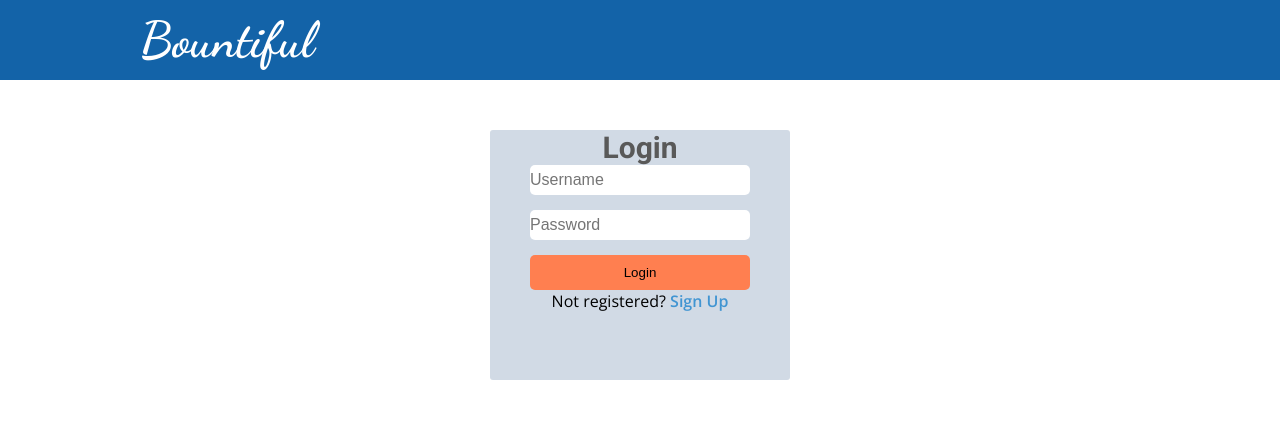
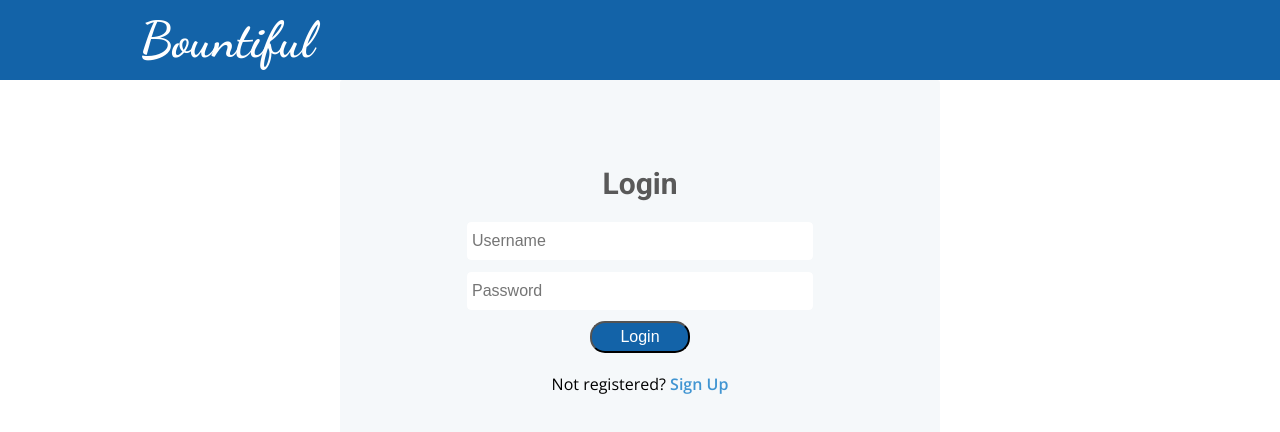
Before and after one commit to TheDeterminator/frontend, a React (Create React App) app: page /login in a window 1280 px wide. Shown: the top 432 px of the page. Built offline with nearby package versions, Linux system fonts and the light colour scheme; no server answers.

Commit message:
Refactor Login page with new Form style component

```diff
--- a/src/components/LoginModal.js
+++ b/src/components/LoginModal.js
@@ -4,30 +4,21 @@ import { connect } from 'react-redux';
 import { login, getCoordUser } from '../actions';
 import {Redirect} from 'react-router-dom';
 
+import theme from '../design/theme';
+import Form from '../design/Form';
+import Button from '../design/Button';
+
 const LoginContainer = styled.div`
-  width: 300px;
-  height: 250px;
-  background-color: #D1DAE5;
-  border-radius: 3px;
+  width: 90%;
+  max-width: 600px;
+  height: 400px;
   display: flex;
   flex-direction: column;
+  justify-content: center;
   align-items: center;
-  margin: 50px auto;
-`
-const Input = styled.input`
-  font-size: 16px;
-  border: none;
-  border-radius: 5px;
-  width: 220px;
-  height: 30px;
-  margin-bottom: 15px;
-`
-const LoginButton = styled.button`
-  width: 220px;
-  height: 35px;
-  border-radius: 5px;
-  background-color: #FF7F50;
-  border: none;
+  background-color: ${theme.color.primaryBgShading};
+  border-radius: 3px;
+  margin: 0 auto;
 `
 
 class LoginModal extends React.Component {
@@ -72,11 +63,11 @@ class LoginModal extends React.Component {
     return (
       <LoginContainer>
         <h1>Login</h1>
-        <form onSubmit={this.loginHandler} method='POST'>
-          <Input onChange={this.changeHandler} placeholder='Username' name='username' value={this.state.credentials.username}/>
-          <Input onChange={this.changeHandler} placeholder='Password' type='password' name='password' value={this.state.credentials.password}/>
-          <LoginButton type='submit'>Login</LoginButton>
-        </form>
+        <Form onSubmit={this.loginHandler} method='POST'>
+          <input onChange={this.changeHandler} placeholder='Username' name='username' value={this.state.credentials.username}/>
+          <input onChange={this.changeHandler} placeholder='Password' type='password' name='password' value={this.state.credentials.password}/>
+          <Button type='submit'>Login</Button>
+        </Form>
         <div>
           <span>Not registered? <a href='#'>Sign Up</a></span>
         </div>
```
